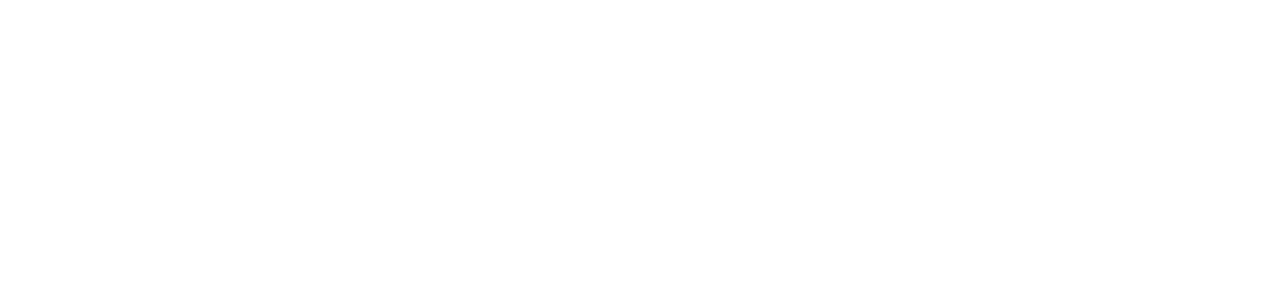
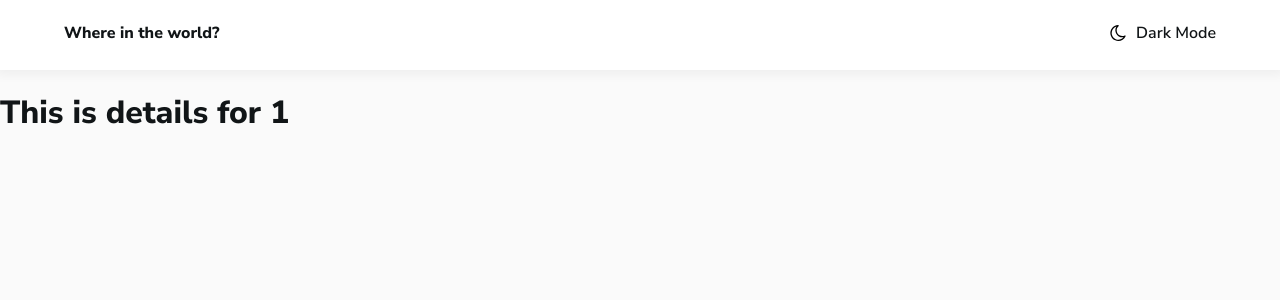
Before and after one commit to gabrr/flags-app, a React (Create React App) app: page /1 in a window 1280 px wide. Shown: the top 300 px of the page. Built offline with nearby package versions, Linux system fonts and the light colour scheme.

Commit message:
routing works for every element

```diff
--- a/src/App.js
+++ b/src/App.js
@@ -12,21 +12,13 @@
   return (
     <Router>
       <Provider store={store}>
-        <Switch>
-            <Route exact path="/">
-              <div className="App">
-                <Wrapper />
-              </div>
-            </Route>
-            <Route path="/details">
-              <Details />
-            </Route>
-        </Switch>
+          <div className="App">
+            <Wrapper />
+          </div>
       </Provider>
     </Router>
   );
 }
 
-export const Details = () => <h1>Hey deatils</h1>
 
 export default App;
--- /dev/null
+++ b/src/components/countryDetails/index.jsx
@@ -0,0 +1,14 @@
+import React from 'react'
+import { useRouteMatch } from "react-router-dom";
+
+export default function CountryDetails(props) {
+    const match = useRouteMatch("/:id")
+
+    console.log(props)
+
+    return (
+        <div>
+            <h1>This is details for {match.params.id}</h1>
+        </div>
+    )
+}
--- a/src/components/countryIncard/index.jsx
+++ b/src/components/countryIncard/index.jsx
@@ -61,7 +61,7 @@
                     <div className="#cards">
                         {this.props.query.countries.map( country => {
                             return (
-                                <Link key={country.demonym} to="/details">
+                                <Link key={country.demonym} to={`/${country.alpha3Code}`}>
                                     <div style={this.cardBackground()} className="card" key={country.name}>
                                         <img className={"flags"} key={country.numericCode} src={country.flag} alt={"flag"}></img>
                                         <h1 className={"country-name"} key={country.area}>{country.name}</h1>
@@ -74,11 +74,6 @@
                                 </Link>
                             )
                         })}
-                        <Switch>
-                            <Route path="/details">
-                                <Details/>
-                            </Route>
-                        </Switch>
                     </div>
             )
         }
--- a/src/components/wrapper/index.jsx
+++ b/src/components/wrapper/index.jsx
@@ -3,6 +3,12 @@
 import SearchInput from "../searchInput";
 import "./style.css";
 import store from "../../store";
+import CountriesDetails from "../countryDetails"
+import {
+    BrowserRouter as Router,
+    Switch,
+    Route
+  } from "react-router-dom";
 
 class Wrapper extends Component {
     constructor(props) {
@@ -23,7 +29,14 @@
         return (
             <div id="wrapper" className={this.state.theming}>
                 <Navbar setTheme={this.setTheme} />
-                <SearchInput />
+                <Switch>
+                    <Route exact path={"/"}>
+                        <SearchInput />
+                    </Route>
+                    <Route path={"/:id"}>
+                        <CountriesDetails state={this.state} />
+                    </Route>
+                </Switch>
             </div>
         );
     }
```
Also changed, not shown: src/components/countryDetails/style.css (added).
